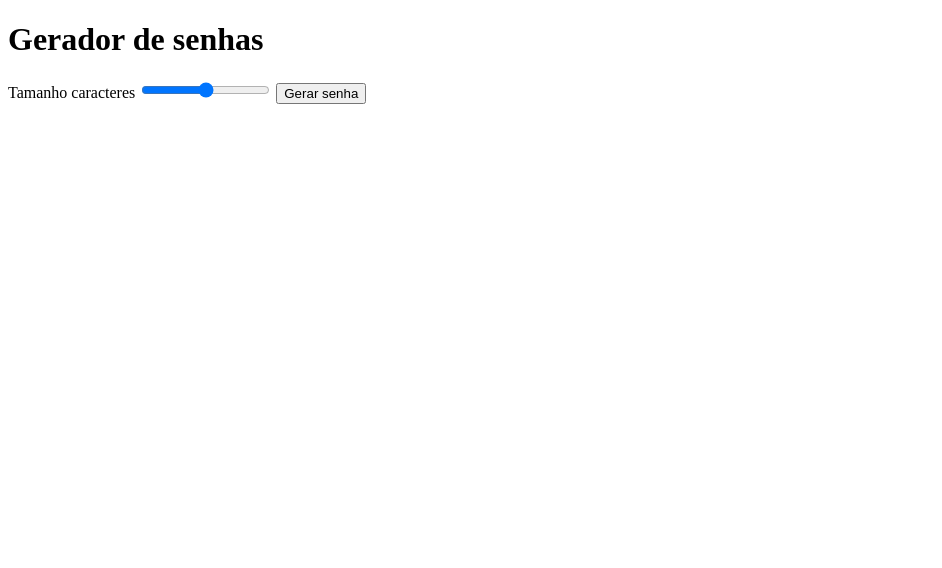
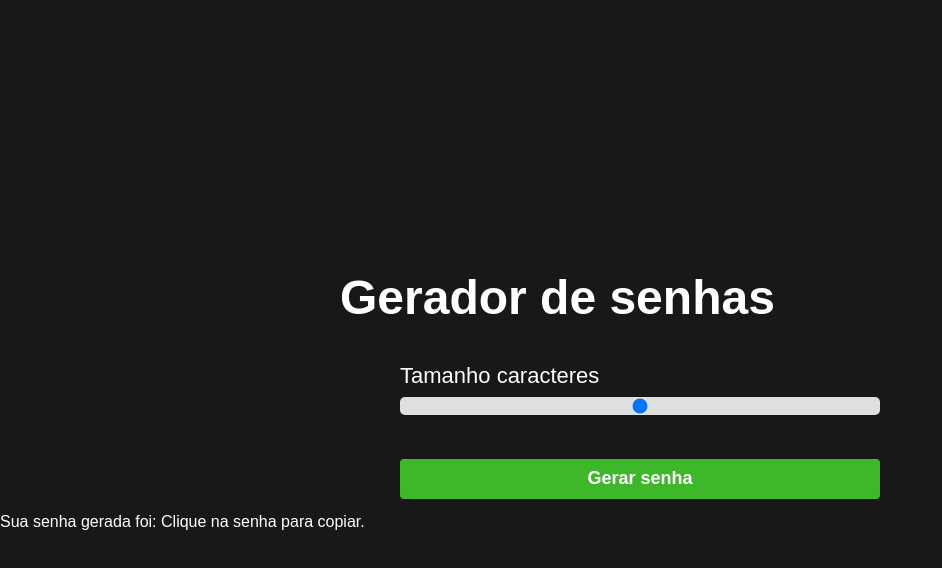
Before and after one commit to francisconeponuceno/gera_senha, a plain HTML site: page index.html in a window 1280 px wide. Shown: the whole page, without its empty margins (0-942 px from the left). Drawn offline with Linux system fonts and the light colour scheme.

Commit message:
atualizacao

```diff
--- a/index.html
+++ b/index.html
@@ -15,5 +15,11 @@
         <input id="slider" class="slider" type="range" min="5" max="25" value="15">
         <button id="button" class="button-cta">Gerar senha</button>
     </main>
+
+    <div id="container-password" class="container-password hide">
+        <span class="title">Sua senha gerada foi:</span>
+        <span id="password" class="password"></span>
+        <span>Clique na senha para copiar.</span>
+    </div>
 </body>
 </html>
--- a/style.css
+++ b/style.css
@@ -0,0 +1,57 @@
+*{
+    font-family: sans-serif;
+    width: 100%;
+    margin: 0 auto;
+    box-sizing: border-box;
+
+}
+
+body{
+    color: white;
+    background-color: #181818;
+    width: 100%;
+    height: 100vh;
+    display: flex;
+    justify-content: center;
+    align-items: center;
+    flex-direction: column;
+}
+
+.logo{
+    font-size: 3rem;
+    max-width: 600px;
+    margin-bottom: 24px;
+
+}
+
+.container-input{
+    max-width: 480px;
+    margin: 14px 0;
+}
+
+.container-input span{
+    color: #fff;
+    font-size: 22px;
+}
+
+.slider{
+    -webkit-appearance: none;
+    width: 100%;
+    border-radius: 5px;
+    background-color: #dfdfdf;
+    height: 18px;
+    outline: none;
+    margin-top: 8px;
+}
+
+.button-cta{
+    height: 40px;
+    background-color: #3eb72b;
+    border: 0;
+    border-radius: 4px;
+    cursor: pointer;
+    margin-top: 40px;
+    color: #fff;
+    font-weight: bold;
+    font-size: 18px;
+}
```
